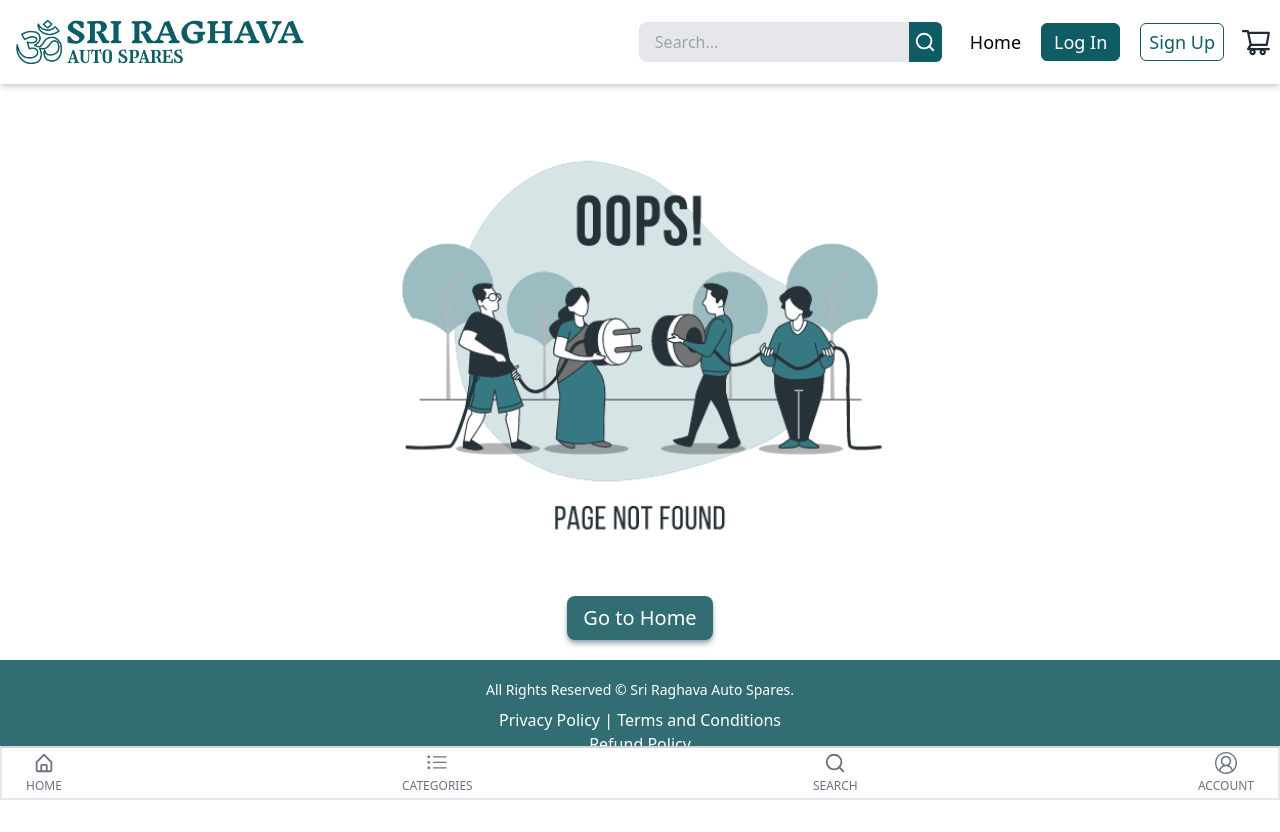
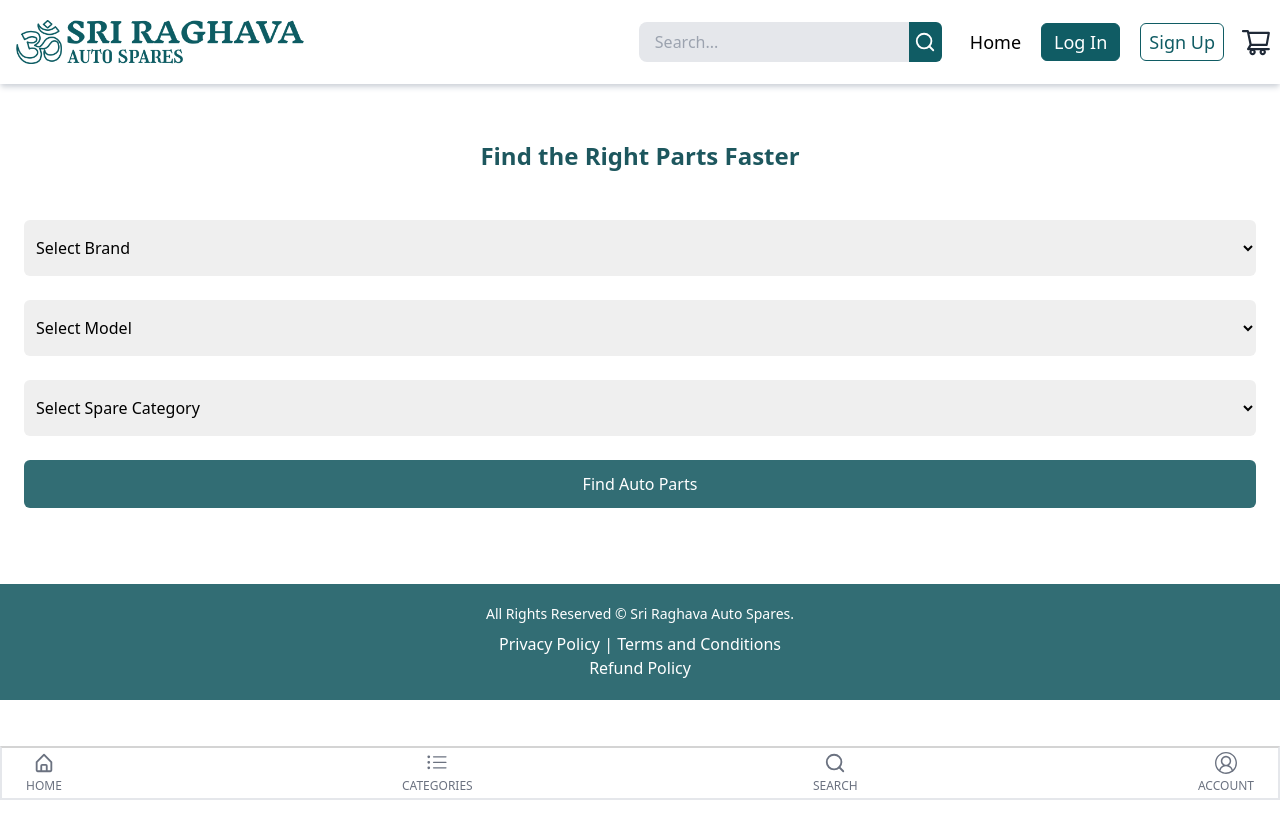
Before and after one commit to saikumarkusangi/AutoSpares-ECommerce, a React (Create React App) app: page /search-form in a window 1280 px wide. After the commit the page ends 800 px from the top, so only its background shows below. Built offline with nearby package versions, Linux system fonts and the light colour scheme.

Commit message:
search page

```diff
--- a/src/App.js
+++ b/src/App.js
@@ -14,6 +14,7 @@ import AOS from "aos";
 import Login from "./components/pages/Login";
 import SignUp from "./components/pages/signup";
 import Account from "./components/pages/Account";
+import SearchForm from "./components/SearchForm";
 
 function App() {
     useEffect(()=>{
@@ -49,6 +50,7 @@ function App() {
             <Route path="/product/:title" element={<Product/>} />
             <Route path="/auth/login" element={<Login/>} />
             <Route path="/auth/sign-up" element={<SignUp/>} />
+            <Route path="/search-form" element={<SearchForm/>} />
             <Route path="/account" element={<Account/>} />
           </Routes>
       </Layout>
--- a/src/components/Layout/BottomNav.js
+++ b/src/components/Layout/BottomNav.js
@@ -9,7 +9,7 @@ const BottomNav = () => {
             <div className="flex px-6 py-1  justify-between bg-white border-t-[#0000012b]  border-2 w-full fixed bottom-0">
                 <Link to="/" className="flex flex-col gap-1 items-center text-xs text-gray-500"><BiHomeAlt size={22}/> HOME</Link>
                 <Link to="/categories" className="flex flex-col gap-1 items-center text-xs text-gray-500"><BsListUl size={22}/> CATEGORIES</Link>
-                <Link className="flex flex-col gap-1 items-center text-xs text-gray-500"><FiSearch size={22}/> SEARCH</Link>
+                <Link to="/search-form" className="flex flex-col gap-1 items-center text-xs text-gray-500"><FiSearch size={22}/> SEARCH</Link>
                 <Link to="/account" className="flex flex-col gap-1 items-center text-xs text-gray-500"><VscAccount size={22}/> ACCOUNT</Link>
             </div>
          )
--- a/src/components/SearchForm.js
+++ b/src/components/SearchForm.js
@@ -2,8 +2,27 @@
 
 const SearchForm = ()=> {
     return(
-        <div className="bg-blue-400 h-2/3 w-full">
+        <div className="w-fullch-full px-4 py-4 mt-5">
+            <h1 className="text-2xl font-bold text-[#1d575e] text-center mt-5 mb-12">Find the Right Parts Faster</h1>
 
+            <form className="flex flex-col gap-6 px-2 mb-10">
+                <select className="outline-none focus:border-2 border-blue-400 py-4 px-2 rounded-md">
+                    <option>Select Brand</option>
+                    <option>Royal Enfield</option>
+                    <option>Bajaj</option>
+                </select>
+                <select className="outline-none focus:border-2 border-blue-400 py-4 px-2 rounded-md">
+                    <option>Select Model</option>
+                    <option>Thunder bird</option>
+                    <option>Bullet</option>
+                </select>
+                <select className="outline-none focus:border-2 border-blue-400 py-4 px-2 rounded-md">
+                    <option>Select Spare Category</option>
+                    <option>Side Mirror</option>
+                    <option>HeadLight</option>
+                </select>
+                <button className="bg-[#326d74] py-3 w-full rounded-md text-white font-medium">Find Auto Parts</button>
+            </form>
         </div>
     )
 }
--- a/src/components/pages/Home.js
+++ b/src/components/pages/Home.js
@@ -14,7 +14,6 @@ const Home = () => {
                 <link rel="canonical" href=""/>
             </Helmet>
             <Banner/>
-            <SearchForm/>
             <LatestDeals/>
             <Collections/>
         </div>
--- a/src/components/pages/Login.js
+++ b/src/components/pages/Login.js
@@ -10,7 +10,8 @@ const Login = ()=> {
 
     return(
         <div className="px-8 py-4 mt-8 mb-12">
-            <h1 className="text-3xl text-center mb-16">Login</h1>
+            <h1 className="text-3xl text-center font-bold text-[#1d575e] mb-4">Login</h1>
+            <hr className="bg-gray-100 h-[3px] mb-10"/>
             <form className="mt-10 flex flex-col gap-5">
                 <input placeholder="Mobile Number" className="border-2 w-full pl-4 pr-10 py-3 border-gray-300 rounded-md focus:ring-[#326d74] focus:ring-2 focus:outline-none"></input>
                 <span className="flex relative">
--- a/src/components/pages/signup.js
+++ b/src/components/pages/signup.js
@@ -9,8 +9,10 @@ const SignUp = ()=> {
     const toggle = () => setShowPassword(!showPassword);
 
     return(
-        <div className="px-8 py-4 mt-8 mb-10">
-            <h1 className="text-3xl text-center mb-14">Create Account</h1>
+
+        <div className="px-8 py-4 mt-4 mb-10">
+            <h1 className="text-3xl font-bold text-[#1d575e] text-center mb-4">Create Account</h1>
+            <hr className="bg-gray-100 h-[3px] mb-10"/>
             <form className="mt-10 flex flex-col gap-5">
             <input placeholder="Name" className="border-2 w-full px-4 py-3 border-gray-300 rounded-md focus:ring-[#326d74] focus:ring-2 focus:outline-none"></input>
                 <input placeholder="Mobile Number" className="border-2 w-full px-4 py-3 border-gray-300 rounded-md focus:ring-[#326d74] focus:ring-2 focus:outline-none"></input>
@@ -18,7 +20,8 @@ const SignUp = ()=> {
                 <input placeholder="Password" className="border-2 w-full pl-4 pr-12 py-3 border-gray-300 rounded-md  focus:ring-[#326d74] focus:ring-2 focus:outline-none"></input>
                 {showPassword ? <PiEyeBold onClick={toggle} size={22} className="absolute right-5 top-4 text-gray-400"/>
                               : <PiEyeClosedBold onClick={toggle} size={22} className="absolute right-5 top-4 text-gray-400"/>}
-            </span>
+                </span>
+                <p>If you are agree to our <Link to="/privacy-policy" className="text-blue-700">privacy policy</Link> ,Then press continue.</p>
                 <button className="bg-[#326d74] py-3 w-full rounded-md text-white font-medium">Continue</button>
             </form>
             <p className="mt-5 ">Already have an account? <Link to="/auth/login" className="font-bold text-blue-700">Login</Link></p>
```
